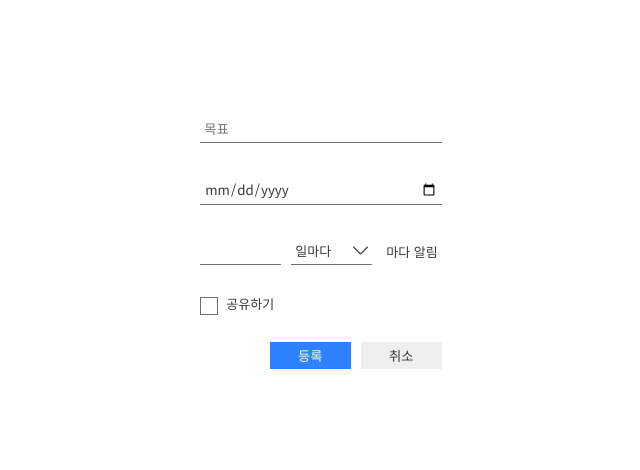
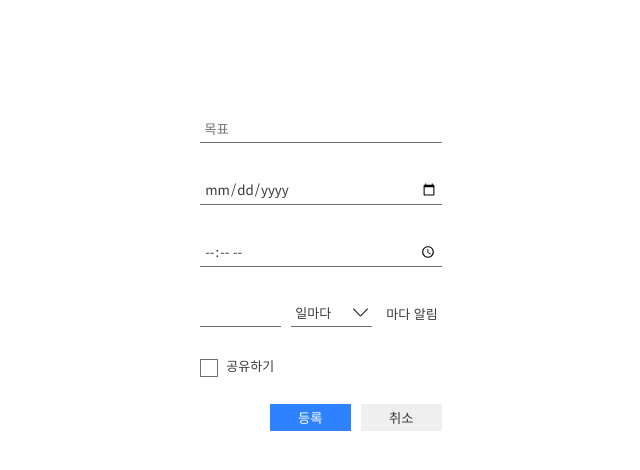
Before and after one commit to ntxq/SWM-Chatbot, a website: page views/register.html in a window 1280 px wide. Shown: the whole page, without its empty margins (319-959 px from the left). Drawn offline with Linux system fonts and the light colour scheme; files that its build step writes are made by us from their sources; files whose address does not match are found by name.

Commit message:
Add time input

```diff
--- a/routes/index.js
+++ b/routes/index.js
@@ -92,6 +92,8 @@ router.get("/register", (req, res) => {
 
 router.post("/submit", (req, res) => {
   //토큰 추출 후 Conversation Id로 변환 => 메시지 전송
+  console.log(req.body);
+
   const formToken = req.body.token;
   tokenLib.verifyToken(formToken, (err, { data }) => {
     //추가된 데이터 큐에 등록
--- a/views/register.html
+++ b/views/register.html
@@ -36,6 +36,10 @@
                 <!-- 종료일을 전송하는 input입니다 -->
                 <div class="input-row">
                     <input class="bar" type="date" name="exp" autocomplete="off" placeholder="종료일" />
+                </div>
+
+                <div class="input-row">
+                    <input class="bar" type="time" name="time" autocomplete="off" placeholder="종료시간" />
                 </div>
 
                 <!-- 알림 주기 관련 input 모음입니다 -->
```
